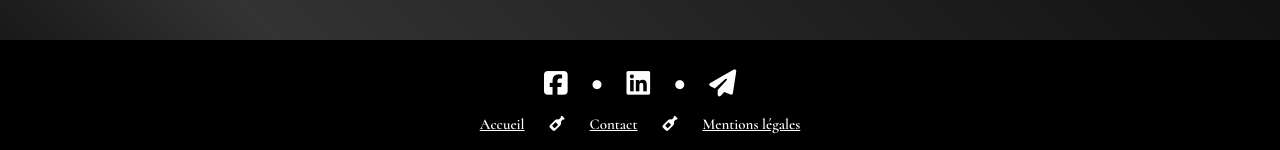
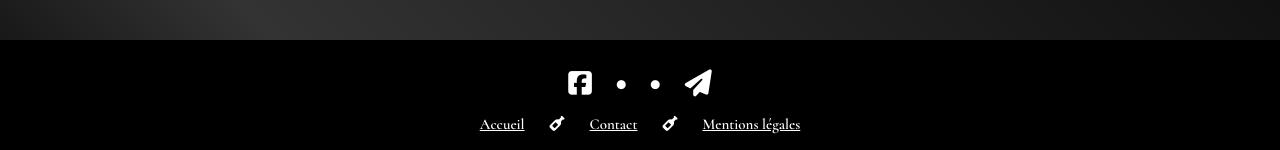
Before and after one commit to EryanGauvrit/alestdelagrosne, a React (Create React App) app: page / in a window 1280 px wide. Shown: the part 1314-1464 px from the top of the page. Built offline with nearby package versions, Linux system fonts and the light colour scheme; no server answers; a web font is replaced by a local one.

Commit message:
fix eslint error

```diff
--- a/src/components/Footer/index.jsx
+++ b/src/components/Footer/index.jsx
@@ -11,7 +11,7 @@ function Footer({ currentPage }) {
             <ul className="socialLink-list">
                 <li className="link-icon"><a href="https://www.facebook.com/profile.php?id=100092562339758" target="_blank" rel='noreferrer'><i className="fa-brands fa-square-facebook"></i></a></li>
                 <li><i className="fa-solid fa-circle"></i></li>
-                <li className="link-icon"><a href="#"><i className="fa-brands fa-linkedin"></i></a></li>
+                {/* <li className="link-icon"><a href="#"><i className="fa-brands fa-linkedin"></i></a></li> */}
                 <li><i className="fa-solid fa-circle"></i></li>
                 <li className="link-icon"><a href="mailto:alestdelagrosne@gmail.com"><i className="fa-solid fa-paper-plane"></i></a></li>
             </ul>
```
